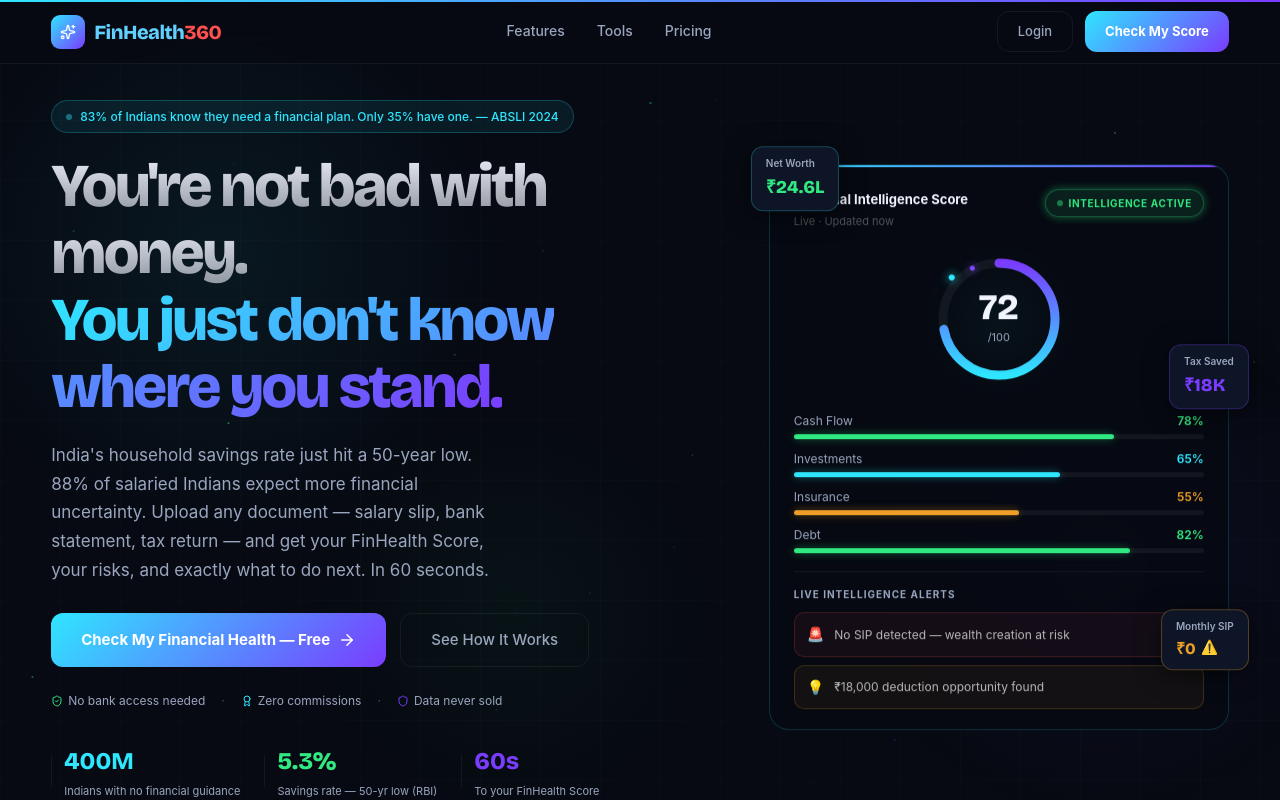
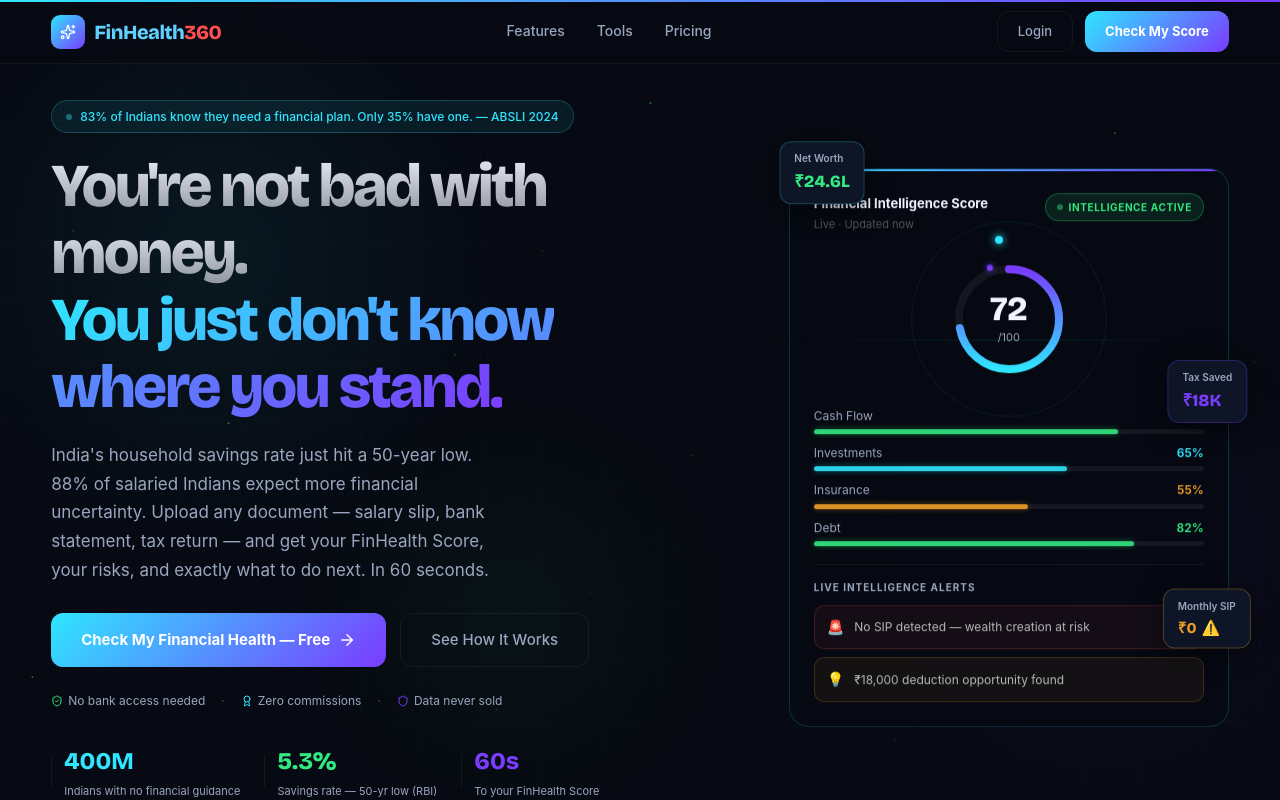
Before and after one commit to Jerry19967/finhealth-landing, a Next.js app: page / in a window 1280 px wide. Shown: the top 800 px of the page. Built offline with nearby package versions, Linux system fonts and the light colour scheme.

Commit message:
Restore exact advanced hero card from 366d115

```diff
--- a/app/page.tsx
+++ b/app/page.tsx
@@ -218,6 +218,12 @@
         * { margin: 0; padding: 0; box-sizing: border-box; }
         html { scroll-behavior: smooth; }
         @keyframes insightPulse { 0%,100%{opacity:1} 50%{opacity:0.4} }
+        @keyframes pulseRing { 0%{transform:scale(0.85);opacity:0.6} 100%{transform:scale(2.2);opacity:0} }
+        @keyframes orbitSpin { 0%{transform:rotate(0deg) translateX(80px) rotate(0deg)} 100%{transform:rotate(360deg) translateX(80px) rotate(-360deg)} }
+        @keyframes orbitSpin2 { 0%{transform:rotate(0deg) translateX(55px) rotate(0deg)} 100%{transform:rotate(-360deg) translateX(55px) rotate(360deg)} }
+        @keyframes floatChip { 0%,100%{transform:translateY(0px) translateX(0px)} 33%{transform:translateY(-12px) translateX(5px)} 66%{transform:translateY(-6px) translateX(-4px)} }
+        @keyframes scanBeam { 0%{top:0%;opacity:0.6} 100%{top:100%;opacity:0} }
+        .float-chip { animation: floatChip 5s ease-in-out infinite; }
         .btn-primary { background: linear-gradient(135deg, #2FE6FF 0%, #7A3CFF 100%); color:#fff; border:none; padding:14px 30px; border-radius:12px; font-size:15px; font-weight:700; cursor:pointer; display:inline-flex; align-items:center; gap:8px; transition:opacity 0.2s, transform 0.2s, box-shadow 0.2s; }
         .btn-primary:hover { opacity:0.88; transform:translateY(-2px); box-shadow: 0 0 28px rgba(47,230,255,0.3); }
         .btn-secondary { background:transparent; color:${T.textSecondary}; border:1px solid ${T.border}; padding:14px 30px; border-radius:12px; font-size:15px; font-weight:500; cursor:pointer; transition:all 0.2s; }
@@ -319,45 +325,37 @@
             </motion.div>
           </div>
 
-          {/* Right — Hero card (Financial Intelligence Score) */}
-          <motion.div
-            initial={{ opacity: 0, x: 40 }} animate={{ opacity: 1, x: 0 }}
-            style={{ flex: '1 1 300px', maxWidth: 460, position: 'relative' }}>
-            <motion.div animate={{ y: [0, -10, 0] }} transition={{ duration: 5, repeat: Infinity, ease: 'easeInOut', delay: 1 }}>
+          {/* Right — Hero card (advanced) */}
+          <motion.div initial={{ opacity: 0, x: 40 }} animate={{ opacity: 1, x: 0 }} transition={{ duration: 0.7, delay: 0.3 }}
+            style={{ flex: '1 1 300px', maxWidth: 440, position: 'relative' }}>
 
-              {/* Floating Net Worth badge — top left, overlaps card edge */}
-              <motion.div
-                initial={{ opacity: 0, x: -16, y: 10 }} animate={{ opacity: 1, x: 0, y: 0 }}
-                transition={{ duration: 0.5, delay: 0.8 }}
-                style={{ position: 'absolute', top: -18, left: -18, zIndex: 10, background: '#0D1526', border: `1px solid rgba(47,230,255,0.25)`, borderRadius: 12, padding: '8px 14px', boxShadow: '0 4px 24px rgba(0,0,0,0.5)' }}>
+            {/* Floating Net Worth chip */}
+            <div className="float-chip" style={{ position: 'absolute', top: -18, left: -14, zIndex: 10, background: T.cardBg, border: `1px solid rgba(47,230,255,0.25)`, borderRadius: 12, padding: '8px 14px', boxShadow: '0 4px 24px rgba(0,0,0,0.5)' }}>
               <div style={{ fontSize: 10, color: T.textSecondary, fontWeight: 600, marginBottom: 2 }}>Net Worth</div>
-                <div style={{ fontFamily: T.fontDisplay, fontSize: 18, fontWeight: 800, color: T.green }}>₹24.6L</div>
-              </motion.div>
+              <div style={{ fontFamily: T.fontDisplay, fontSize: 17, fontWeight: 800, color: T.green }}>₹24.6L</div>
+            </div>
 
-              {/* Floating Tax Saved badge — right side */}
-              <motion.div
-                initial={{ opacity: 0, x: 16, y: 10 }} animate={{ opacity: 1, x: 0, y: 0 }}
-                transition={{ duration: 0.5, delay: 1.0 }}
-                style={{ position: 'absolute', top: 180, right: -20, zIndex: 10, background: '#0D1526', border: `1px solid rgba(122,60,255,0.3)`, borderRadius: 12, padding: '8px 14px', boxShadow: '0 4px 24px rgba(0,0,0,0.5)' }}>
+            {/* Floating Tax Saved chip */}
+            <div className="float-chip" style={{ position: 'absolute', top: 190, right: -18, zIndex: 10, background: T.cardBg, border: `1px solid rgba(122,60,255,0.3)`, borderRadius: 12, padding: '8px 14px', boxShadow: '0 4px 24px rgba(0,0,0,0.5)', animationDelay: '1.6s' }}>
               <div style={{ fontSize: 10, color: T.textSecondary, fontWeight: 600, marginBottom: 2 }}>Tax Saved</div>
-                <div style={{ fontFamily: T.fontDisplay, fontSize: 18, fontWeight: 800, color: T.purple }}>₹18K</div>
-              </motion.div>
+              <div style={{ fontFamily: T.fontDisplay, fontSize: 17, fontWeight: 800, color: T.purple }}>₹18K</div>
+            </div>
 
-              {/* Floating Monthly SIP badge — bottom right */}
-              <motion.div
-                initial={{ opacity: 0, x: 16, y: 10 }} animate={{ opacity: 1, x: 0, y: 0 }}
-                transition={{ duration: 0.5, delay: 1.2 }}
-                style={{ position: 'absolute', bottom: 60, right: -20, zIndex: 10, background: '#0D1526', border: `1px solid rgba(239,159,39,0.3)`, borderRadius: 12, padding: '8px 14px', boxShadow: '0 4px 24px rgba(0,0,0,0.5)' }}>
+            {/* Floating Monthly SIP chip */}
+            <div className="float-chip" style={{ position: 'absolute', bottom: 72, right: -18, zIndex: 10, background: T.cardBg, border: `1px solid rgba(239,159,39,0.3)`, borderRadius: 12, padding: '8px 14px', boxShadow: '0 4px 24px rgba(0,0,0,0.5)', animationDelay: '0.8s' }}>
               <div style={{ fontSize: 10, color: T.textSecondary, fontWeight: 600, marginBottom: 2 }}>Monthly SIP</div>
-                <div style={{ fontFamily: T.fontDisplay, fontSize: 16, fontWeight: 800, color: T.amber, display: 'flex', alignItems: 'center', gap: 5 }}>
-                  ₹0 <span style={{ fontSize: 14 }}>⚠️</span>
+              <div style={{ fontFamily: T.fontDisplay, fontSize: 15, fontWeight: 800, color: T.amber, display: 'flex', alignItems: 'center', gap: 5 }}>₹0 <span>⚠️</span></div>
             </div>
-              </motion.div>
 
             {/* Main card */}
-              <div style={{ borderRadius: 20, border: `1px solid rgba(47,230,255,0.18)`, background: 'rgba(7,10,18,0.85)', backdropFilter: 'blur(12px)', padding: '24px 24px 20px', position: 'relative', overflow: 'hidden' }}>
+            <motion.div animate={{ y: [0, -10, 0] }} transition={{ duration: 5, repeat: Infinity, ease: 'easeInOut', delay: 1 }}>
+              <div style={{ borderRadius: 20, border: `1px solid rgba(47,230,255,0.18)`, background: 'rgba(7,10,18,0.85)', backdropFilter: 'blur(12px)', padding: 24, position: 'relative', overflow: 'hidden' }}>
+
                 {/* Top gradient line */}
                 <div style={{ position: 'absolute', top: 0, left: 0, right: 0, height: 2, background: `linear-gradient(90deg, ${T.cyan}, ${T.purple})` }} />
+
+                {/* Scan beam */}
+                <div style={{ position: 'absolute', left: 0, right: 0, height: 2, background: 'linear-gradient(90deg, transparent, rgba(47,230,255,0.18), transparent)', animation: 'scanBeam 3s linear infinite', pointerEvents: 'none' }} />
 
                 {/* Header */}
                 <div style={{ display: 'flex', alignItems: 'flex-start', justifyContent: 'space-between', marginBottom: 18 }}>
@@ -365,65 +363,55 @@
                     <div style={{ fontSize: 13, fontWeight: 700, color: T.textPrimary, marginBottom: 3 }}>Financial Intelligence Score</div>
                     <div style={{ fontSize: 11, color: T.textMuted }}>Live · Updated now</div>
                   </div>
-                  <motion.div
-                    animate={{ boxShadow: [`0 0 0px ${T.green}`, `0 0 10px ${T.green}66`, `0 0 0px ${T.green}`] }}
-                    transition={{ duration: 2, repeat: Infinity }}
-                    style={{ display: 'inline-flex', alignItems: 'center', gap: 6, padding: '5px 11px', borderRadius: 999, background: 'rgba(49,233,129,0.1)', border: `1px solid rgba(49,233,129,0.3)` }}>
+                  <div style={{ display: 'inline-flex', alignItems: 'center', gap: 6, padding: '5px 11px', borderRadius: 999, background: 'rgba(49,233,129,0.1)', border: `1px solid rgba(49,233,129,0.3)` }}>
                     <span style={{ width: 6, height: 6, borderRadius: '50%', background: T.green, animation: 'insightPulse 1.5s ease-in-out infinite' }} />
                     <span style={{ fontSize: 10, fontWeight: 700, color: T.green, letterSpacing: '0.06em' }}>INTELLIGENCE ACTIVE</span>
-                  </motion.div>
+                  </div>
                 </div>
 
-                {/* Score gauge */}
-                <div style={{ display: 'flex', alignItems: 'center', justifyContent: 'center', marginBottom: 22, position: 'relative' }}>
-                  <div style={{ position: 'relative', width: 140, height: 140 }}>
-                    {/* Outer glow ring */}
-                    <motion.div
-                      animate={{ opacity: [0.3, 0.7, 0.3], scale: [1, 1.04, 1] }}
-                      transition={{ duration: 3, repeat: Infinity, ease: 'easeInOut' }}
-                      style={{ position: 'absolute', inset: -8, borderRadius: '50%', background: `radial-gradient(circle, rgba(47,230,255,0.08) 0%, transparent 70%)`, pointerEvents: 'none' }} />
-                    {/* Orbital dots */}
-                    <motion.div animate={{ rotate: 360 }} transition={{ duration: 8, repeat: Infinity, ease: 'linear' }}
-                      style={{ position: 'absolute', inset: 0, borderRadius: '50%' }}>
-                      <div style={{ position: 'absolute', top: 4, left: '50%', width: 6, height: 6, borderRadius: '50%', background: T.cyan, transform: 'translateX(-50%)', boxShadow: `0 0 8px ${T.cyan}` }} />
-                    </motion.div>
-                    <motion.div animate={{ rotate: -360 }} transition={{ duration: 12, repeat: Infinity, ease: 'linear' }}
-                      style={{ position: 'absolute', inset: 8, borderRadius: '50%' }}>
-                      <div style={{ position: 'absolute', bottom: 2, left: '50%', width: 5, height: 5, borderRadius: '50%', background: T.purple, transform: 'translateX(-50%)', boxShadow: `0 0 8px ${T.purple}` }} />
-                    </motion.div>
+                {/* Score gauge — exact from commit 366d115 */}
+                <div style={{ display: 'flex', alignItems: 'center', justifyContent: 'center', marginBottom: 20 }}>
+                  <div style={{ position: 'relative', width: 134, height: 134, display: 'flex', alignItems: 'center', justifyContent: 'center' }}>
+                    {/* Pulse rings */}
+                    <div style={{ position: 'absolute', width: 134, height: 134, borderRadius: '50%', border: '1px solid rgba(47,230,255,0.2)', animation: 'pulseRing 3s ease-out infinite' }} />
+                    <div style={{ position: 'absolute', width: 134, height: 134, borderRadius: '50%', border: '1px solid rgba(122,60,255,0.15)', animation: 'pulseRing 3s 1.2s ease-out infinite' }} />
+                    {/* Orbit container 1 — cyan dot */}
+                    <div style={{ position: 'absolute', width: 134, height: 134, borderRadius: '50%', display: 'flex', alignItems: 'center', justifyContent: 'center' }}>
+                      <div style={{ position: 'absolute', width: 8, height: 8, borderRadius: '50%', background: '#2FE6FF', top: '50%', left: '50%', marginTop: -4, marginLeft: -4, animation: 'orbitSpin 4s linear infinite', boxShadow: '0 0 8px #2FE6FF' }} />
+                    </div>
+                    {/* Orbit container 2 — purple dot */}
+                    <div style={{ position: 'absolute', width: 134, height: 134, borderRadius: '50%', display: 'flex', alignItems: 'center', justifyContent: 'center' }}>
+                      <div style={{ position: 'absolute', width: 6, height: 6, borderRadius: '50%', background: '#7A3CFF', top: '50%', left: '50%', marginTop: -3, marginLeft: -3, animation: 'orbitSpin2 3s linear infinite', boxShadow: '0 0 6px #7A3CFF' }} />
+                    </div>
                     {/* SVG arc */}
-                    <svg width="140" height="140" style={{ transform: 'rotate(-90deg)', position: 'absolute', top: 0, left: 0 }}>
-                      <circle cx="70" cy="70" r="56" fill="none" stroke="rgba(255,255,255,0.05)" strokeWidth="9" />
-                      <circle cx="70" cy="70" r="56" fill="none" stroke="url(#scoreGrad2)" strokeWidth="9"
-                        strokeDasharray={`${2 * Math.PI * 56 * 0.72} ${2 * Math.PI * 56 * 0.28}`} strokeLinecap="round" />
+                    <svg width="120" height="120" style={{ transform: 'rotate(-90deg)', position: 'absolute' }}>
+                      <circle cx="60" cy="60" r="50" fill="none" stroke="rgba(255,255,255,0.06)" strokeWidth="8" />
+                      <circle cx="60" cy="60" r="50" fill="none" stroke="url(#scoreGrad)" strokeWidth="8"
+                        strokeDasharray={`${2 * Math.PI * 50 * 0.72} ${2 * Math.PI * 50 * 0.28}`} strokeLinecap="round" />
                       <defs>
-                        <linearGradient id="scoreGrad2" x1="0%" y1="0%" x2="100%" y2="0%">
+                        <linearGradient id="scoreGrad" x1="0%" y1="0%" x2="100%" y2="0%">
                           <stop offset="0%" stopColor={T.cyan} />
                           <stop offset="100%" stopColor={T.purple} />
                         </linearGradient>
                       </defs>
                     </svg>
                     {/* Score number */}
-                    <div style={{ position: 'absolute', inset: 0, display: 'flex', flexDirection: 'column', alignItems: 'center', justifyContent: 'center' }}>
-                      <div style={{ fontFamily: T.fontDisplay, fontSize: 36, fontWeight: 900, color: T.textPrimary, lineHeight: 1 }}>72</div>
+                    <div style={{ position: 'relative', zIndex: 2, display: 'flex', flexDirection: 'column', alignItems: 'center' }}>
+                      <div style={{ fontFamily: T.fontDisplay, fontSize: 34, fontWeight: 900, color: T.textPrimary, lineHeight: 1 }}>72</div>
                       <div style={{ fontSize: 11, color: T.textSecondary, marginTop: 3 }}>/100</div>
                     </div>
                   </div>
                 </div>
 
                 {/* Progress bars */}
-                <div style={{ display: 'flex', flexDirection: 'column', gap: 10, marginBottom: 18 }}>
+                <div style={{ display: 'flex', flexDirection: 'column', gap: 9, marginBottom: 18 }}>
                   {[['Cash Flow', 78, T.green], ['Investments', 65, T.cyan], ['Insurance', 55, T.amber], ['Debt', 82, T.green]].map(([label, pct, color]) => (
                     <div key={String(label)}>
-                      <div style={{ display: 'flex', justifyContent: 'space-between', fontSize: 12, marginBottom: 4 }}>
-                        <span style={{ color: T.textSecondary }}>{label}</span>
-                        <span style={{ color: String(color), fontWeight: 600 }}>{pct}%</span>
+                      <div style={{ display: 'flex', justifyContent: 'space-between', fontSize: 12, color: T.textSecondary, marginBottom: 4 }}>
+                        <span>{label}</span><span style={{ color: String(color), fontWeight: 600 }}>{pct}%</span>
                       </div>
-                      <div style={{ height: 5, borderRadius: 3, background: 'rgba(255,255,255,0.05)' }}>
-                        <motion.div
-                          initial={{ width: 0 }} animate={{ width: `${pct}%` }}
-                          transition={{ duration: 1.2, delay: 0.6, ease: 'easeOut' }}
-                          style={{ height: '100%', borderRadius: 3, background: String(color), boxShadow: `0 0 8px ${String(color)}66` }} />
+                      <div style={{ height: 5, borderRadius: 3, background: 'rgba(255,255,255,0.06)' }}>
+                        <div style={{ height: '100%', width: `${pct}%`, borderRadius: 3, background: String(color), opacity: 0.9, boxShadow: `0 0 6px ${String(color)}66` }} />
                       </div>
                     </div>
                   ))}
```
Lines whose indentation alone changed are shown as unchanged.
